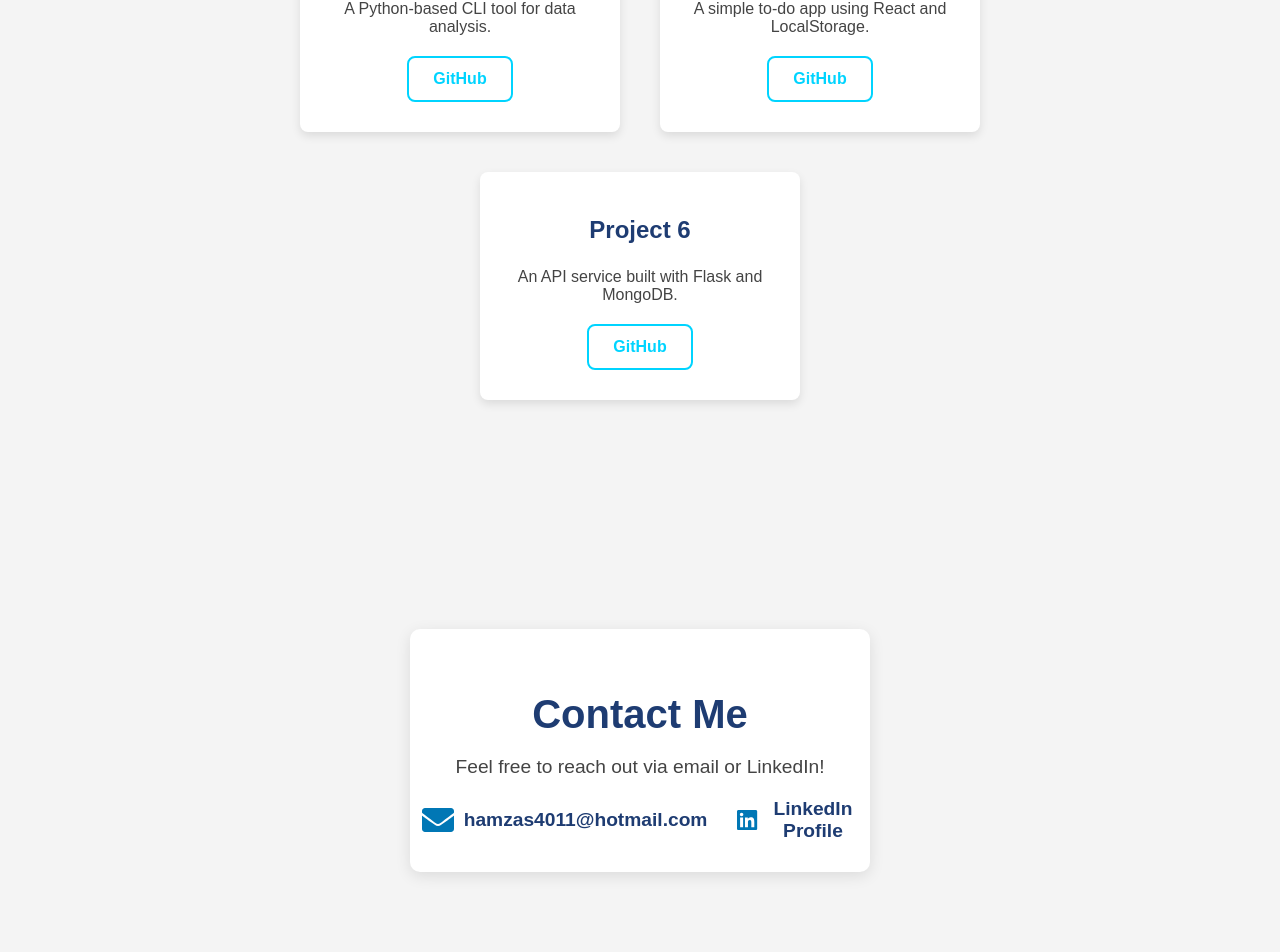
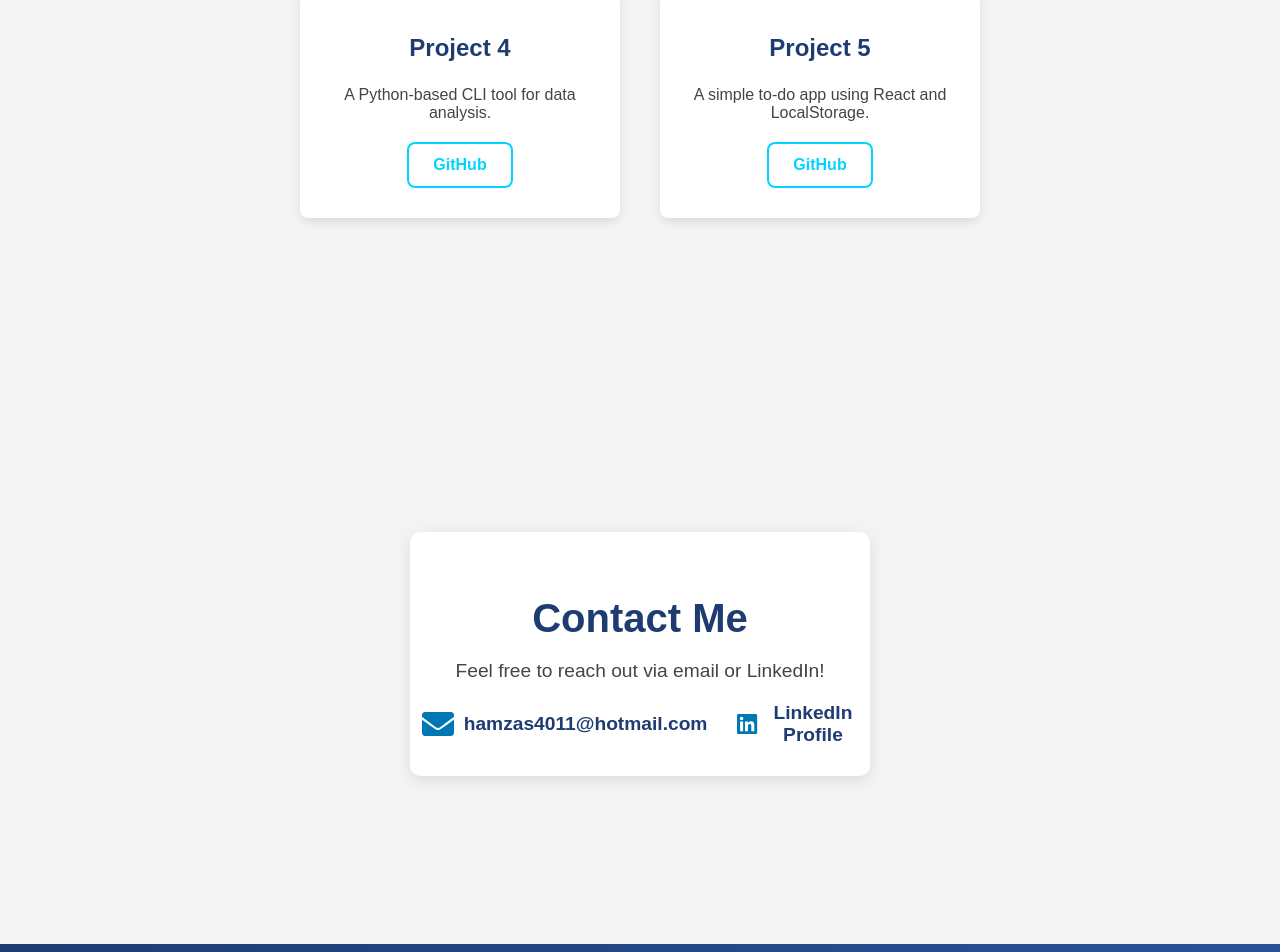
Before and after one commit to hamzas4011/personal-website, a React (Vite) app: page / in a window 1280 px wide. Shown: the part 1956-2908 px from the top of the page. Built offline with nearby package versions, Linux system fonts and the light colour scheme.

Commit message:
update projectsData

```diff
--- a/src/projectsData.js
+++ b/src/projectsData.js
@@ -24,13 +24,7 @@ const projects = [
       description: "A simple to-do app using React and LocalStorage.",
       liveLink: null,
       githubLink: "https://github.com/username/project5",
-    },
-    {
-      name: "Project 6",
-      description: "An API service built with Flask and MongoDB.",
-      liveLink: null,
-      githubLink: "https://github.com/username/project6",
-    },
+    }
   ];
 
   export default projects;
```
